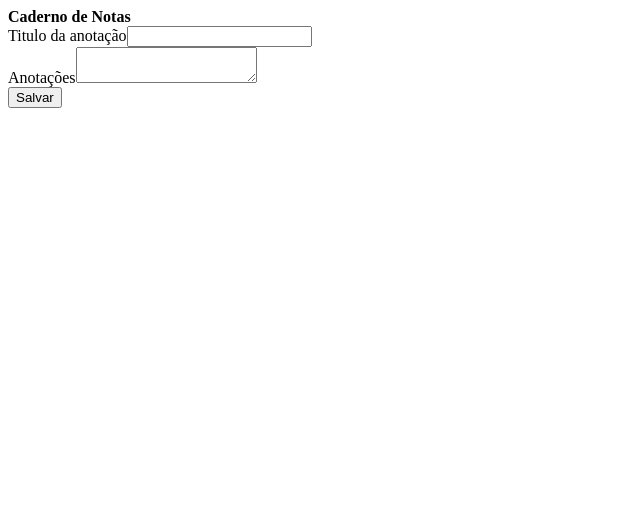
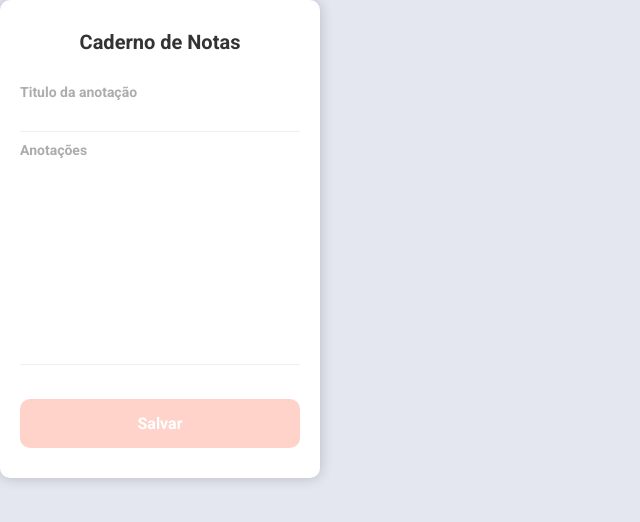
Before and after one commit to filipe-alves-oliveira/DayNotes, a React (Create React App) app in the folder frontend/: page / in a window 1280 px wide. Shown: the top 522 px of the page, without its empty margins (0-640 px from the left). Built offline with nearby package versions, Linux system fonts and the light colour scheme.

Commit message:
create style side bar

```diff
--- a/frontend/public/index.html
+++ b/frontend/public/index.html
@@ -1,20 +1,20 @@
 <!DOCTYPE html>
 <html lang="en">
+
 <head>
+  <link rel="preconnect" href="https://fonts.googleapis.com">
+  <link rel="preconnect" href="https://fonts.gstatic.com" crossorigin>
+  <link href="https://fonts.googleapis.com/css2?family=Roboto:wght@400;700&display=swap" rel="stylesheet">
   <meta charset="utf-8" />
-    <link rel="icon" href="%PUBLIC_URL%/favicon.ico" />
   <meta name="viewport" content="width=device-width, initial-scale=1" />
   <meta name="theme-color" content="#000000" />
-    <meta
-      name="description"
-      content="Web site created using create-react-app"
-    />
-    <link rel="apple-touch-icon" href="%PUBLIC_URL%/logo192.png" />
-    <link rel="manifest" href="%PUBLIC_URL%/manifest.json" />
+  <meta name="description" content="Web site created using create-react-app" />
   <title>React App</title>
 </head>
+
 <body>
   <noscript>You need to enable JavaScript to run this app.</noscript>
   <div id="root"></div>
 </body>
+
 </html>
--- a/frontend/src/App.js
+++ b/frontend/src/App.js
@@ -1,4 +1,6 @@
 import React from "react";
+import './global.css';
+import './sidebar.css';
 
 function App() {
   return (
--- /dev/null
+++ b/frontend/src/global.css
@@ -0,0 +1,21 @@
+* {
+    padding-top: 0;
+    margin: 0;
+    padding: 0;
+    outline: 0;
+    box-sizing: border-box;
+}
+
+html, body, #root{
+    height: 100%;
+}
+
+body {
+    background: #e4e7ef;
+    -webkit-font-smoothing: antialiased;
+    /* deixar fonte mais bonita e brilhante dentro do chrome */
+}
+
+body, input, button, textarea {
+    font-family: Roboto, sans-serif;
+}
--- /dev/null
+++ b/frontend/src/sidebar.css
@@ -0,0 +1,65 @@
+aside {
+    width: 320px;
+    margin-bottom: 30px;
+    background: #fff;
+    box-shadow: 0 0 14px 0 rgba(0,0,0, 0.2);
+    border-radius: 10px;
+    padding: 30px 20px;
+    position: fixed;
+}
+
+aside strong {
+    font-size: 20px;
+    text-align: center;
+    display: block;
+    color: #333;
+}
+
+aside form {
+    margin-top: 30px;
+}
+
+aside form .input-block{
+    margin-top: 10px;
+}
+
+aside form .input-block label{
+    font-size: 14px;
+    color: #acacac;
+    font-weight: bold;
+    display: block;
+}
+
+aside form .input-block input{
+    width: 100%;
+    height: 32px;
+    font-size: 14px;
+    color: #666;
+    border: 0;
+    border-bottom: 1px solid #eee;
+}
+
+aside form .input-block textarea{
+    margin-top: 7px;
+    width: 100%;
+    height: 200px;
+    font-size: 14px;
+    color: #666;
+    border: 0;
+    border-bottom: 1px solid #eee;
+    background: #FFF;
+    resize: none;
+}
+
+aside form button[type=submit] {
+    width: 100%;
+    border: 0;
+    margin-top: 30px;
+    background: #FFD3CA;
+    border-radius: 10px;
+    padding: 15px 20px;
+    font-size: 16px;
+    font-weight: bold;
+    color: #fff;
+    cursor: pointer;
+}
```
Lines whose indentation alone changed are shown as unchanged.
